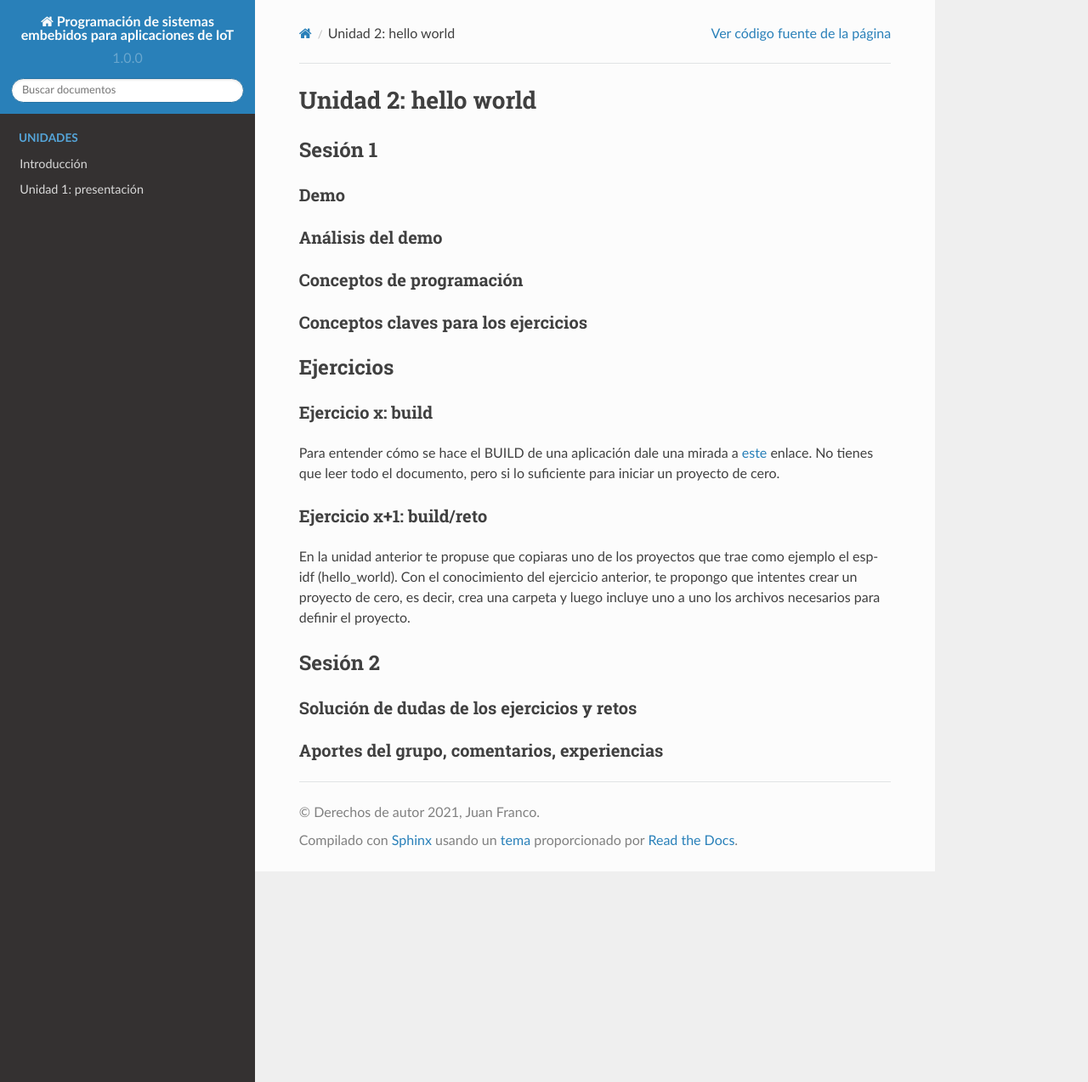
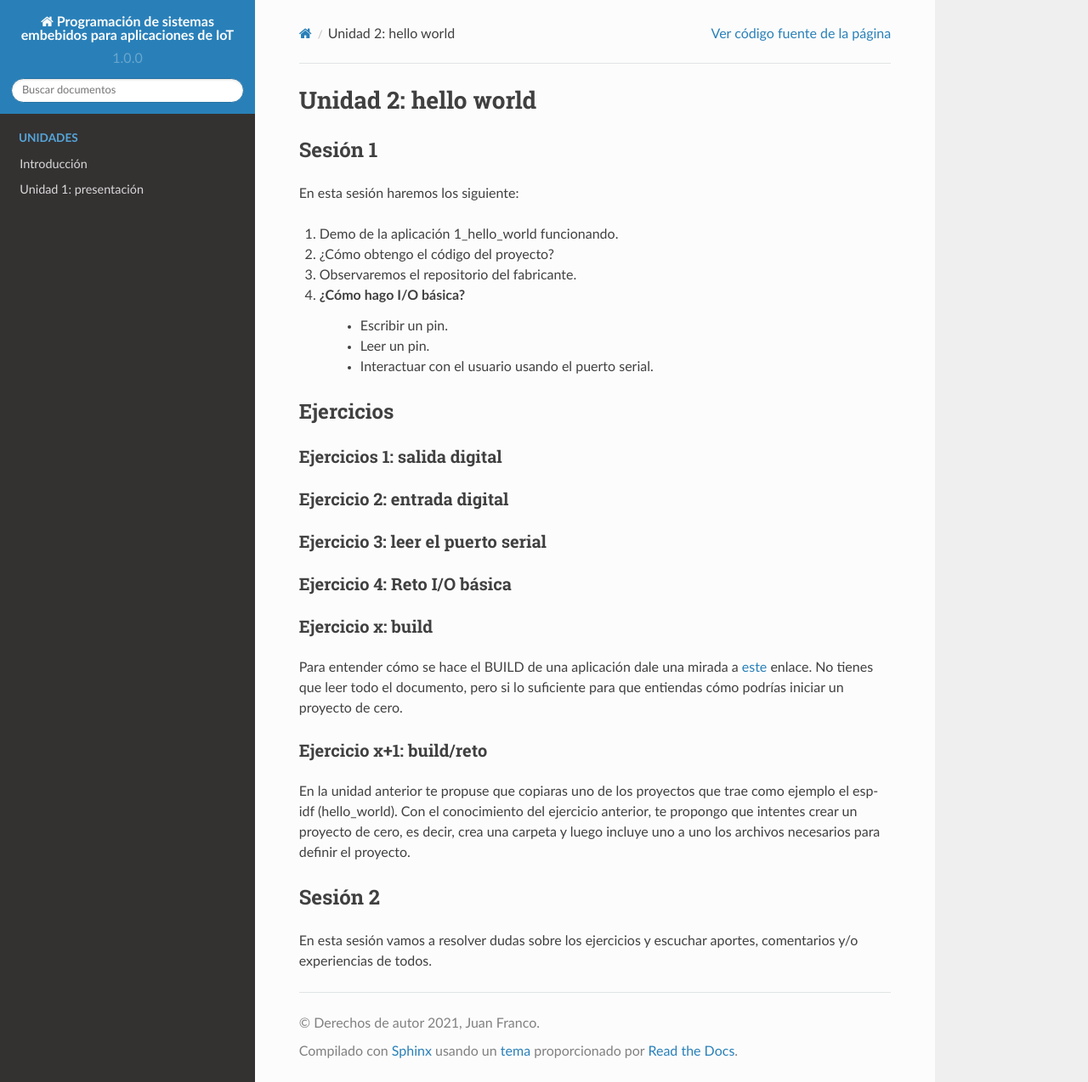
Before and after one commit to juanferfranco/espiot, a Sphinx documentation site: the page built from docs/_unidad2/unidad2.rst, in a window 1280 px wide and 1274 px high. Shown: the whole window at 85% size. Built offline with Sphinx 7.4.7 and the Read the Docs theme 2.0.0, drawn with Linux system fonts in a browser that asks for light colours.

Commit message:
session 1 and 2 definition and add titles of exercises 1 to 4

```diff
--- a/docs/_unidad2/unidad2.rst
+++ b/docs/_unidad2/unidad2.rst
@@ -4,44 +4,53 @@ Unidad 2: hello world
 Sesión 1
 -----------
 
-Demo
-^^^^^^
+En esta sesión haremos los siguiente:
 
-Análisis del demo
-^^^^^^^^^^^^^^^^^^^^^^^^
+#. Demo de la aplicación 1_hello_world funcionando.
+#. ¿Cómo obtengo el código del proyecto?
+#. Observaremos el repositorio del fabricante.
+#. ¿Cómo hago I/O básica?
+    * Escribir un pin.
+    * Leer un pin.
+    * Interactuar con el usuario
+      usando el puerto serial.
 
-Conceptos de programación
-^^^^^^^^^^^^^^^^^^^^^^^^^^^
+Ejercicios
+-----------
 
-Conceptos claves para los ejercicios
-^^^^^^^^^^^^^^^^^^^^^^^^^^^^^^^^^^^^^
+Ejercicios 1: salida digital
+^^^^^^^^^^^^^^^^^^^^^^^^^^^^^^
+
+Ejercicio 2: entrada digital
+^^^^^^^^^^^^^^^^^^^^^^^^^^^^^^
+
+Ejercicio 3: leer el puerto serial
+^^^^^^^^^^^^^^^^^^^^^^^^^^^^^^^^^^^^
+
+Ejercicio 4: Reto I/O básica
+^^^^^^^^^^^^^^^^^^^^^^^^^^^^^
 
 
 
-Ejercicios
------------
 
 Ejercicio x: build
 ^^^^^^^^^^^^^^^^^^^^
 
 Para entender cómo se hace el BUILD de una aplicación dale una mirada a
 `este <https://docs.espressif.com/projects/esp-idf/en/stable/esp32/api-guides/build-system.html>`__
-enlace. No tienes que leer todo el documento, pero si lo suficiente para iniciar un proyecto
-de cero.
+enlace. No tienes que leer todo el documento, pero si lo suficiente para
+que entiendas cómo podrías iniciar un proyecto de cero.
 
 Ejercicio x+1: build/reto
 ^^^^^^^^^^^^^^^^^^^^^^^^^^^
 
 En la unidad anterior te propuse que copiaras uno de los proyectos
-que trae como ejemplo el esp-idf (hello_world). Con el conocimiento del ejercicio anterior,
-te propongo que intentes crear un proyecto de cero, es decir, crea una carpeta y luego incluye
-uno a uno los archivos necesarios para definir el proyecto.
+que trae como ejemplo el esp-idf (hello_world). Con el conocimiento del ejercicio
+anterior, te propongo que intentes crear un proyecto de cero, es decir, crea una
+carpeta y luego incluye uno a uno los archivos necesarios para definir el proyecto.
 
 Sesión 2
 -----------
 
-Solución de dudas de los ejercicios y retos
-^^^^^^^^^^^^^^^^^^^^^^^^^^^^^^^^^^^^^^^^^^^^^
-
-Aportes del grupo, comentarios, experiencias
-^^^^^^^^^^^^^^^^^^^^^^^^^^^^^^^^^^^^^^^^^^^^^^
+En esta sesión vamos a resolver dudas sobre los ejercicios y escuchar aportes,
+comentarios y/o experiencias de todos.
```
